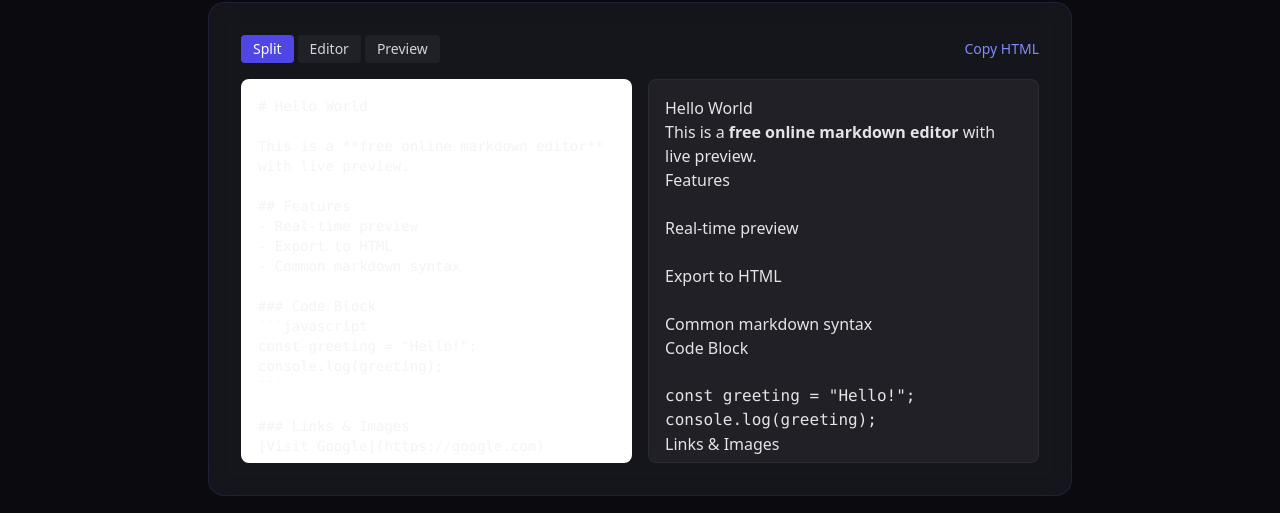
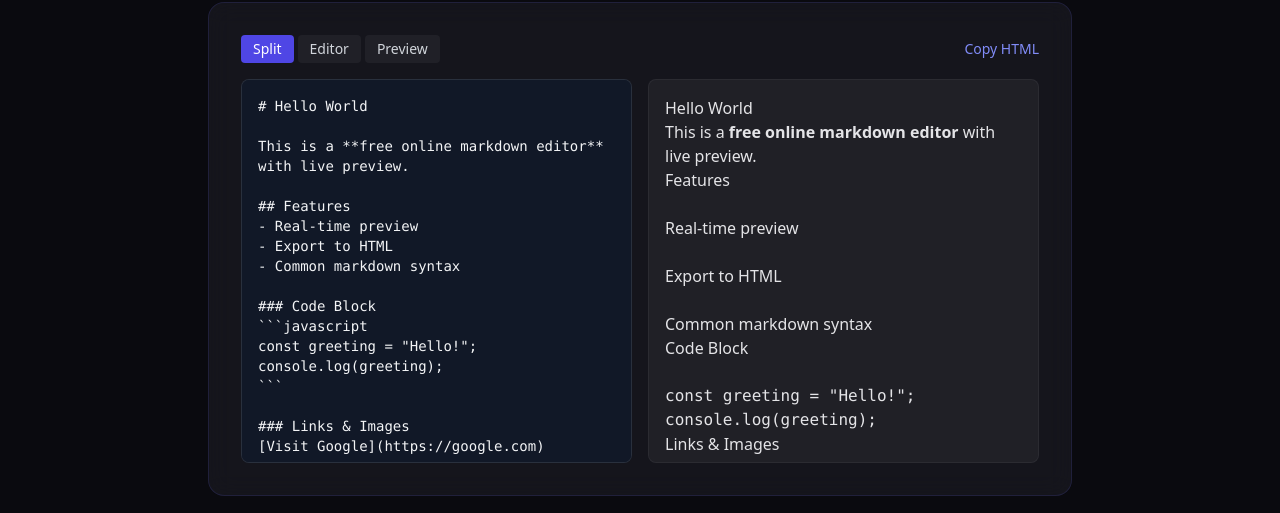
Before and after one commit to aliabbas90/freeonlinetoolspro.com, a Next.js app: page /markdown-editor in a window 1280 px wide. Shown: the part 228-741 px from the top of the page. Built offline with nearby package versions, Linux system fonts and the light colour scheme; no server answers.

Commit message:
Fix markdown editor: add dark background to textarea

```diff
--- a/app/markdown-editor/page.tsx
+++ b/app/markdown-editor/page.tsx
@@ -124,7 +124,7 @@ That's it! Start editing on the left to see changes here.`);
             <textarea
               value={markdown}
               onChange={(e) => setMarkdown(e.target.value)}
-              className="w-full h-96 p-4 border border-white/10 rounded-lg font-mono text-sm focus:ring-2 focus:ring-indigo-500/50 focus:border-transparent resize-none text-gray-100"
+              className="w-full h-96 p-4 border border-white/10 rounded-lg font-mono text-sm focus:ring-2 focus:ring-indigo-500/50 focus:border-transparent resize-none text-gray-100 bg-gray-900"
               spellCheck={false}
             />
           )}
```
